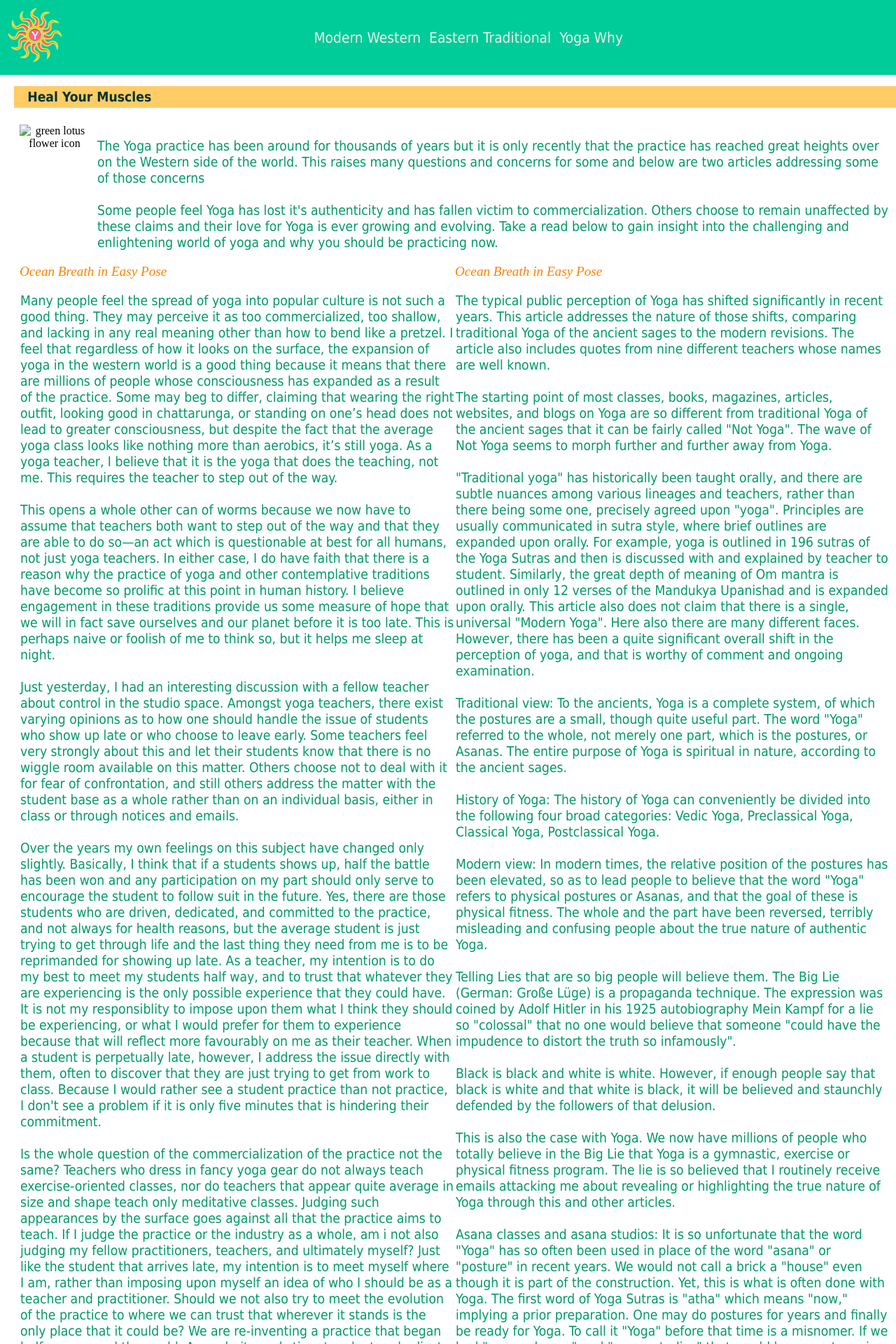
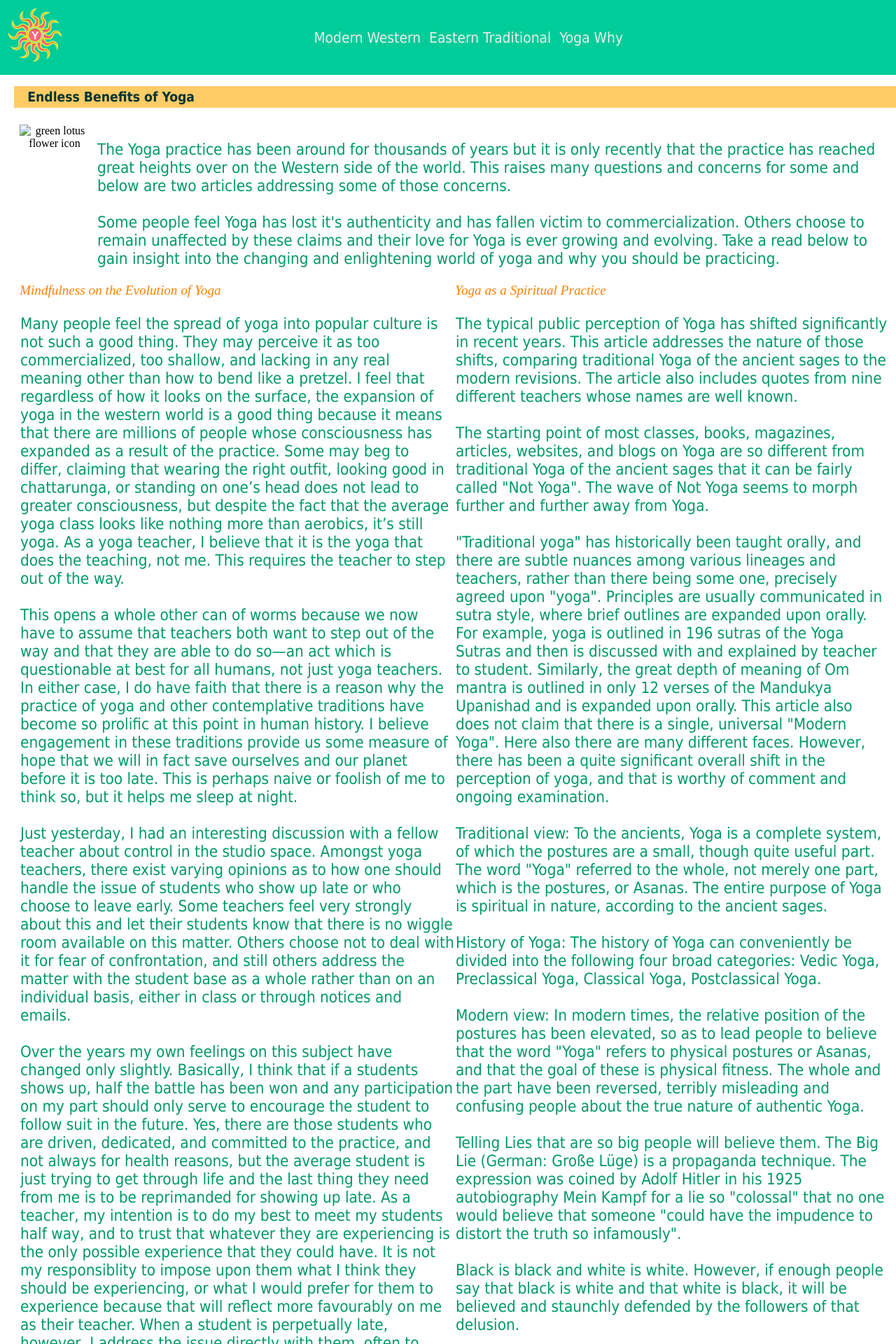
Before and after one commit to EmmyB92/large-data-website, a Jekyll site: the page built from page4.html, in a window 1280 px wide. Shown: the top 1920 px of the page at 70% size. Built offline with Jekyll 4.4.1, drawn with Linux system fonts in a browser that asks for light colours; Markdown is read by kramdown in place of the engine named in the settings.

```diff
--- a/css/general.css
+++ b/css/general.css
@@ -216,8 +216,10 @@ nav{
 	padding-right:10px;
 	float: left;
 }
-.p{
-	padding: 1em;
+
+p{
+	padding: 2em;
+	font-size: 1.2em;
 }
 
 }
@@ -245,10 +247,10 @@ nav{
 	padding: 0 1em;
 }
 
-.p{
+p{
 	padding: 1em;
+	font-size: 1.4em;
 }
-
 }
 
 @media only screen and (min-width: 150em){
--- a/page4.html
+++ b/page4.html
@@ -47,15 +47,15 @@
 </header>
 	<article>
 		<main role="main" id="main">
-		<h2>Heal Your Muscles</h2>
+		<h2>Endless Benefits of Yoga</h2>
 		</main>
    <div class="grid">
         	<div class="unit unit-m-1 unit-l-1">
             <div class="unit-spacer"><img class="flex-3" src="images/healing.png" alt="green lotus flower icon">
-        	<p>The Yoga practice has been around for thousands of years but it is only recently that the practice has reached great heights over on the Western side of the world. This raises many questions and concerns for some and below are two articles addressing some of those concerns<br><br>Some people feel Yoga has lost it's authenticity and has fallen victim to commercialization. Others choose to remain unaffected by these claims and their love for Yoga is ever growing and evolving. Take a read below to gain insight into the challenging and enlightening world of yoga and why you should be practicing now.<br>
+        	<p>The Yoga practice has been around for thousands of years but it is only recently that the practice has reached great heights over on the Western side of the world. This raises many questions and concerns for some and below are two articles addressing some of those concerns.<br><br>Some people feel Yoga has lost it's authenticity and has fallen victim to commercialization. Others choose to remain unaffected by these claims and their love for Yoga is ever growing and evolving. Take a read below to gain insight into the changing and enlightening world of yoga and why you should be practicing.<br>
 
 <div class="list unit unit-m-1-2 unit-l-1-2">
-	<em>Ocean Breath in Easy Pose</em><br>
+	<em>Mindfulness on the Evolution of Yoga</em><br>
 <p>Many people feel the spread of yoga into popular culture is not such a good thing.  They may perceive it as too commercialized, too shallow, and lacking in any real meaning other than how to bend like a pretzel. I feel that regardless of how it looks on the surface, the expansion of yoga in the western world is a good thing because it means that there are millions of people whose consciousness has expanded as a result of the practice. Some may beg to differ, claiming that wearing the right outfit, looking good in chattarunga, or standing on one’s head does not lead to greater consciousness, but despite the fact that the average yoga class looks like nothing more than aerobics, it’s still yoga. As a yoga teacher, I believe that it is the yoga that does the teaching, not me. This requires the teacher to step out of the way.<br><br>
 
 This opens a whole other can of worms because we now have to assume that teachers both want to step out of the way and that they are able to do so—an act which is questionable at best for all humans, not just yoga teachers. In either case, I do have faith that there is a reason why the practice of yoga and other contemplative traditions have become so prolific at this point in human history. I believe engagement in these traditions provide us some measure of hope that we will in fact save ourselves and our planet before it is too late. This is perhaps naive or foolish of me to think so, but it helps me sleep at night.<br><br>
@@ -70,7 +70,7 @@ As the practice of yoga has grown, there has been greater emphasis on deepening
 </p></div>
 
 <div class="list unit unit-m-1-2 unit-l-1-2">
-<em>Ocean Breath in Easy Pose</em><br>
+<em>Yoga as a Spiritual Practice</em><br>
 <p>The typical public perception of Yoga has shifted significantly in recent years. This article addresses the nature of those shifts, comparing traditional Yoga of the ancient sages to the modern revisions. The article also includes quotes from nine different teachers whose names are well known.<br><br>
 
 The starting point of most classes, books, magazines, articles, websites, and blogs on Yoga are so different from traditional Yoga of the ancient sages that it can be fairly called "Not Yoga". The wave of Not Yoga seems to morph further and further away from Yoga.<br><br>
```
Also changed, not shown: index.html (+4 -4 lines), 3 other files.
